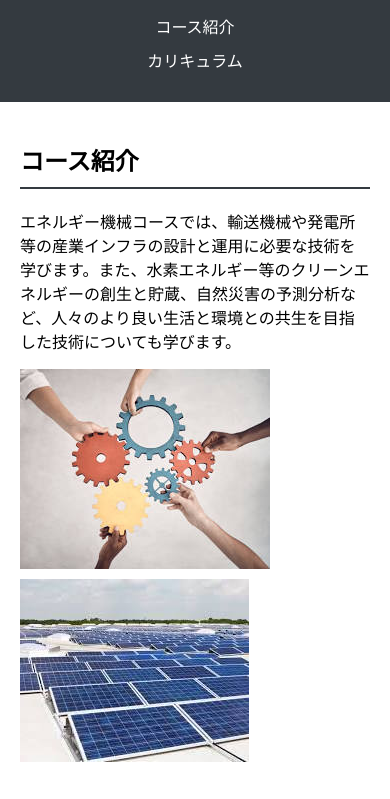
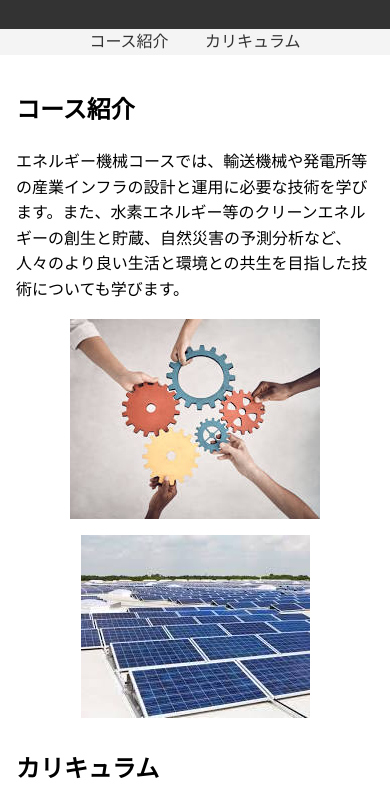
Before and after one commit to kinoko160/kadai4, a plain HTML site: page index.html in a window 390 px wide. Shown: the part 148-947 px from the top of the page. Drawn offline with Linux system fonts and the light colour scheme.

Commit message:
Update main1.css

```diff
--- a/main1.css
+++ b/main1.css
@@ -1,95 +1,78 @@
 /* main.css */
 
-/* 全体のスタイル設定 */
 body {
     font-family: Arial, sans-serif;
     margin: 0;
     padding: 0;
+    line-height: 1.6;
 }
 
-header, nav, main, footer {
-    padding: 20px;
-}
-
-/* ヘッダーのスタイル設定 */
 header {
-    background-color: #f8f9fa;
+    background: #333;
+    color: #fff;
+    padding: 1rem 0;
     text-align: center;
 }
 
-header h1 {
+nav ul {
+    list-style: none;
+    padding: 0;
+    text-align: center;
+    background: #f4f4f4;
     margin: 0;
-}
-
-/* ナビゲーションのスタイル設定 */
-nav {
-    background-color: #343a40;
-    color: white;
-}
-
-nav ul {
-    list-style-type: none;
-    padding: 0;
-    margin: 0;
-    text-align: center;
 }
 
 nav ul li {
     display: inline;
-    margin: 0 10px;
+    margin: 0 1rem;
 }
 
 nav ul li a {
-    color: white;
     text-decoration: none;
+    color: #333;
 }
 
-/* メインセクションのスタイル設定 */
 main {
-    padding: 20px;
+    padding: 1rem;
 }
 
-section {
-    margin-bottom: 40px;
-}
-
-h2 {
-    border-bottom: 2px solid #343a40;
-    padding-bottom: 10px;
-    margin-bottom: 20px;
-}
-
-/* 画像のスタイル設定 */
 img {
     max-width: 100%;
     height: auto;
     display: block;
-    margin: 10px 0;
+    margin: 0 auto;
 }
 
-/* リストのスタイル設定 */
-ol {
-    margin: 20px 0;
+section {
+    margin-bottom: 2rem;
 }
 
-ul {
-    margin: 10px 0;
+img {
+    display: block;
+    margin: 0 auto;
 }
 
-/* フッターのスタイル設定 */
-footer {
-    background-color: #f8f9fa;
-    text-align: center;
-    padding: 10px;
-    position: relative;
-    bottom: 0;
-    width: 100%;
+img + img {
+    margin-top: 1rem;
 }
 
-/* レスポンシブデザイン設定 */
+/* 横並びにするためのスタイル */
+.image-row {
+    display: flex;
+    justify-content: center;
+    gap: 1rem; /* 画像間の隙間を設定 */
+    flex-wrap: wrap;
+}
+
+.image-row img {
+    max-width: 300px; /* 画像の最大幅を設定 */
+    height: auto;
+}
+
+/* レスポンシブデザイン */
 @media (max-width: 768px) {
-    nav ul li {
-        display: block;
-        margin: 10px 0;
+    .image-row {
+        flex-direction: column;
+        align-items: center;
     }
 }
```
